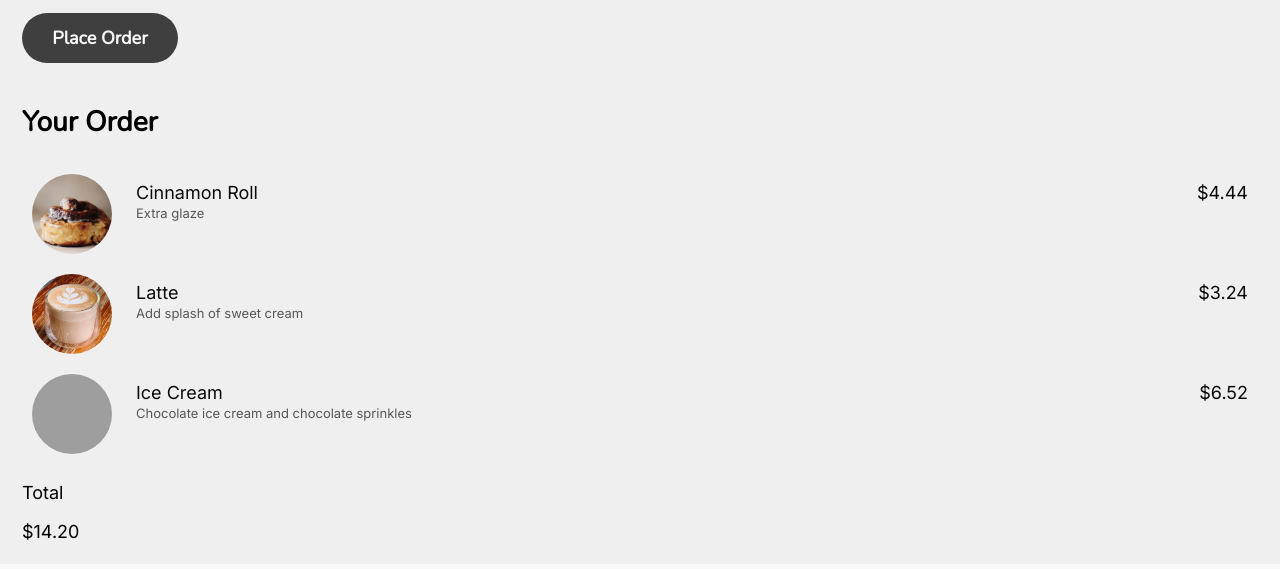
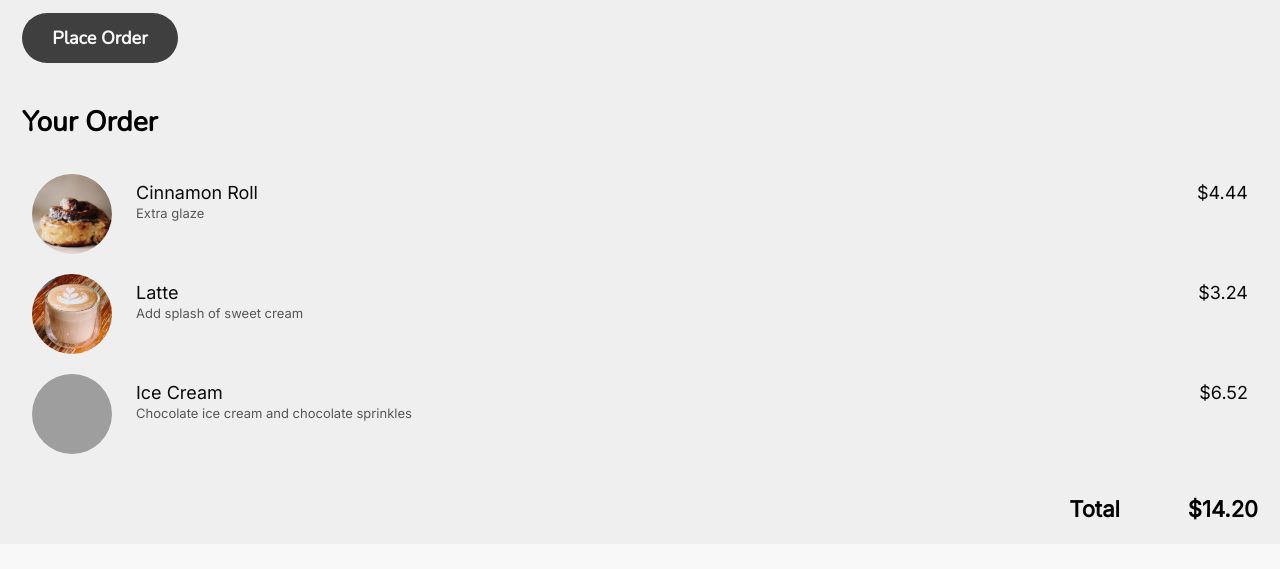
Before and after one commit to kyleh919/DessertWorld, a website: page pages/order-ahead.html in a window 1280 px wide. Shown: the part 462-1031 px from the top of the page. Drawn offline with nearby package versions, Linux system fonts and the light colour scheme; grey boxes are pictures that could not be loaded.

Commit message:
Adds styling to total on order-ahead page

```diff
--- a/styles/pages/order-ahead.css
+++ b/styles/pages/order-ahead.css
@@ -5,3 +5,16 @@
 input {
   margin-bottom: 16px;
 }
+
+#total {
+  margin: 32px 0 var(--mobile-frame-margin) 0;
+  text-align: right;
+}
+
+#total > p {
+  display: inline;
+}
+
+#total > p:first-child {
+  margin-right: 64px;
+}
--- a/styles/styles.css
+++ b/styles/styles.css
@@ -27,6 +27,7 @@
   /***** FONT SIZES *****/
   --font-size-header-1: 34px;
   --font-size-header-2: 28px;
+  --font-size-order-total: 22px;
   --font-size-body-1: 18px;
   --font-size-nav-items: 18px;
   --font-size-caption: 13px;
@@ -83,4 +84,9 @@ input {
   font-family: var(--font-style-secondary);
   font-size: var(--font-size-body-1);
 }
+
+#total > p {
+  font-size: var(--font-size-order-total);
+  font-weight: bolder;
+}
 /********** END TYPOGRAPHY **********/
```
